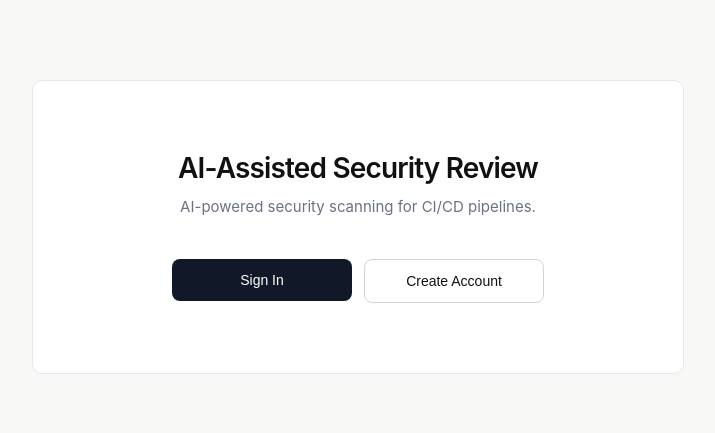
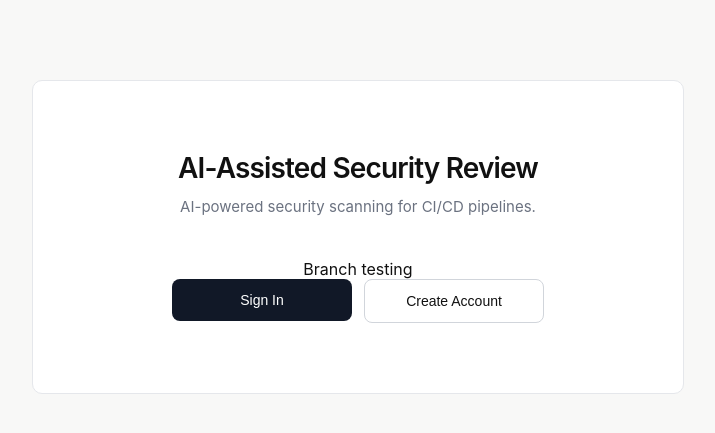
Before and after one commit to preesha2010/ai-sec-app, a Flask app: page / in a window 1280 px wide. Shown: the part 58-491 px from the top of the page, without its empty margins (282-997 px from the left). Run offline with Flask 3, Linux system fonts and the light colour scheme.

Commit message:
testing branch scan

```diff
--- a/templates/home.html
+++ b/templates/home.html
@@ -11,7 +11,7 @@
         <p class="subtitle" style="max-width:500px; margin:0 auto 40px auto;">
             AI-powered security scanning for CI/CD pipelines.
         </p>
-
+        <p> Branch testing </p>
         <div style="display:flex; gap:12px; justify-content:center;">
 
             <a href="/login" style="flex:1; max-width:180px;">
```
